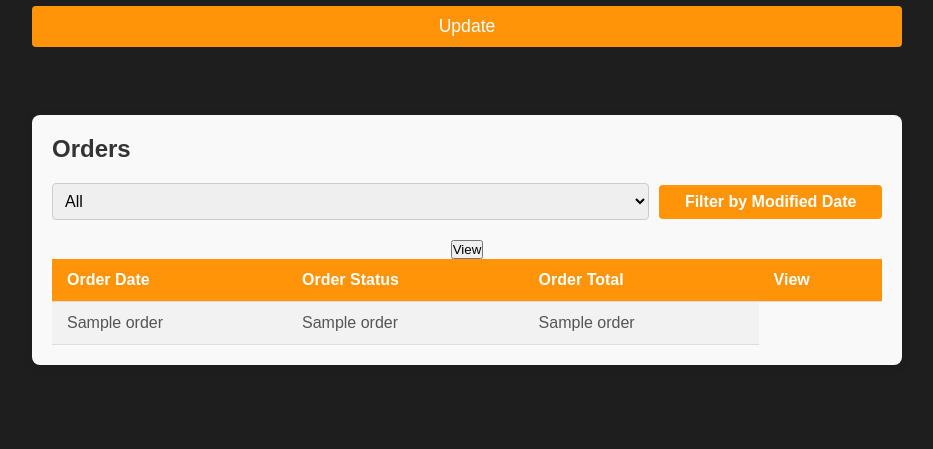
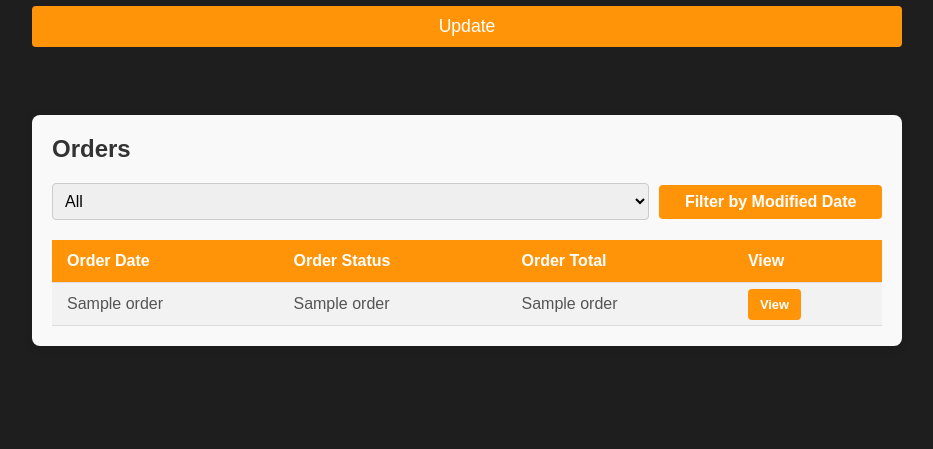
Before and after one commit to rodynaamrfathy/FitPulse, a Flask app: template templates/profile.html in a window 1280 px wide. Shown: the part 1841-2290 px from the top of the page, without its empty margins (173-1106 px from the left). After the commit the page ends 2187 px from the top, so only its background shows below. Run offline with Flask 3, Linux system fonts and the light colour scheme; the template is opened without the code that fills it: most values are stand-ins (such as "Sample title", 1, 10 or a date in 2020); some libraries are stand-ins or nearby versions; some web fonts are replaced.

Commit message:
The View Button in the profile page modified

```diff
--- a/static/css/profile.css
+++ b/static/css/profile.css
@@ -388,7 +388,7 @@ td {
     color: #555; /* Text color for table data */
 }
 
-table button {
+table a {
     padding: 8px 12px; /* Padding inside the button */
     background-color: #ff9409; /* Background color */
     color: white; /* Text color */
@@ -400,7 +400,7 @@ table button {
     transition: background-color 0.3s; /* Smooth transition for hover */
 }
 
-table button:hover {
+table a:hover {
     background-color: #e68900; /* Darker orange on hover */
 }
 
--- a/templates/profile.html
+++ b/templates/profile.html
@@ -353,9 +353,11 @@
                     <td>{{ order[2] }}</td> <!-- Order Status -->
                     <td>{{ order[3] }}</td> <!-- Order Total -->
                     <!-- Link to order details page using the order ID -->
+                    <td>
                     <a href="{{ url_for('profile_bp.view_order', order_id=order[0]) }}">
-                        <button>View</button>
+                       View
                     </a>
+                    </td>
                 </tr>
                 {% endfor %}
 
```
